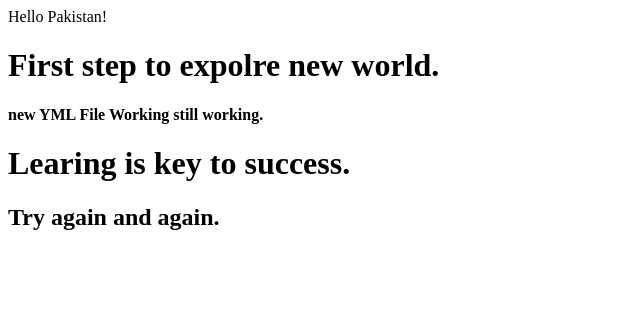
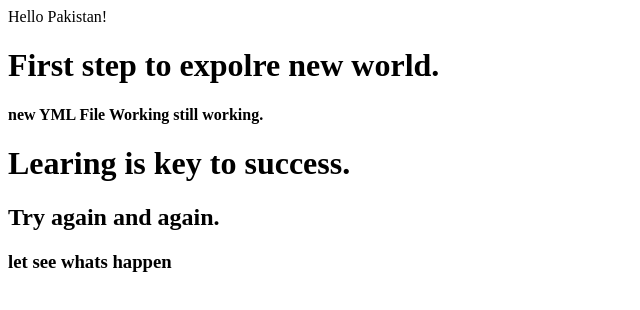
Before and after one commit to arfan-lab/2020bootcamp, a plain HTML site: page index.html in a window 1280 px wide. Shown: the whole page, without its empty margins (0-640 px from the left). Drawn offline with Linux system fonts and the light colour scheme.

Commit message:
add
added h3 line

```diff
--- a/index.html
+++ b/index.html
@@ -12,5 +12,6 @@
     <B>still working.</B>
     <h1>Learing is key to success.</h1>
     <h2> Try again and again.</h2>
+    <h3> let see whats happen</h3>
 </body>
 </html>
```
